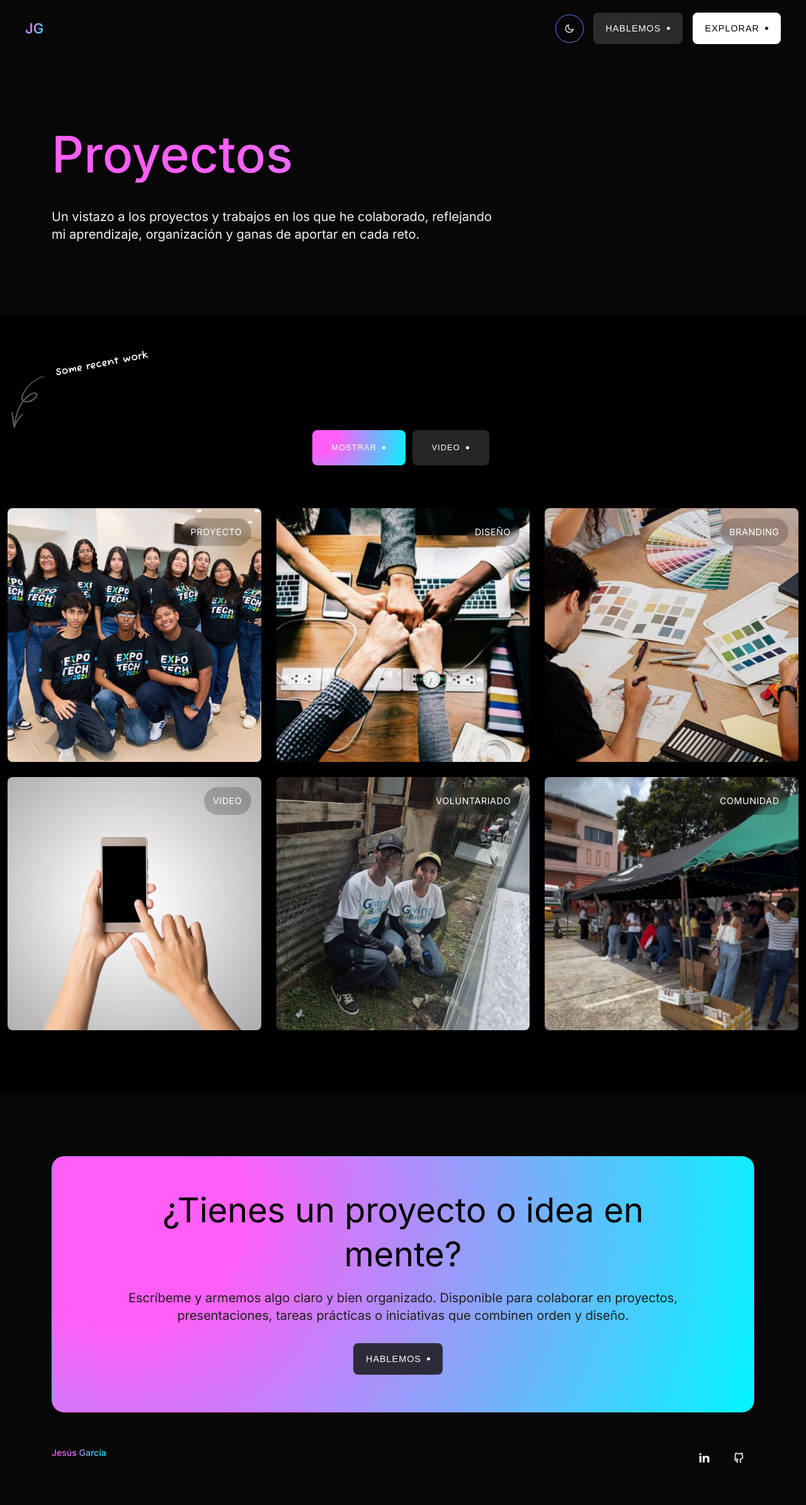
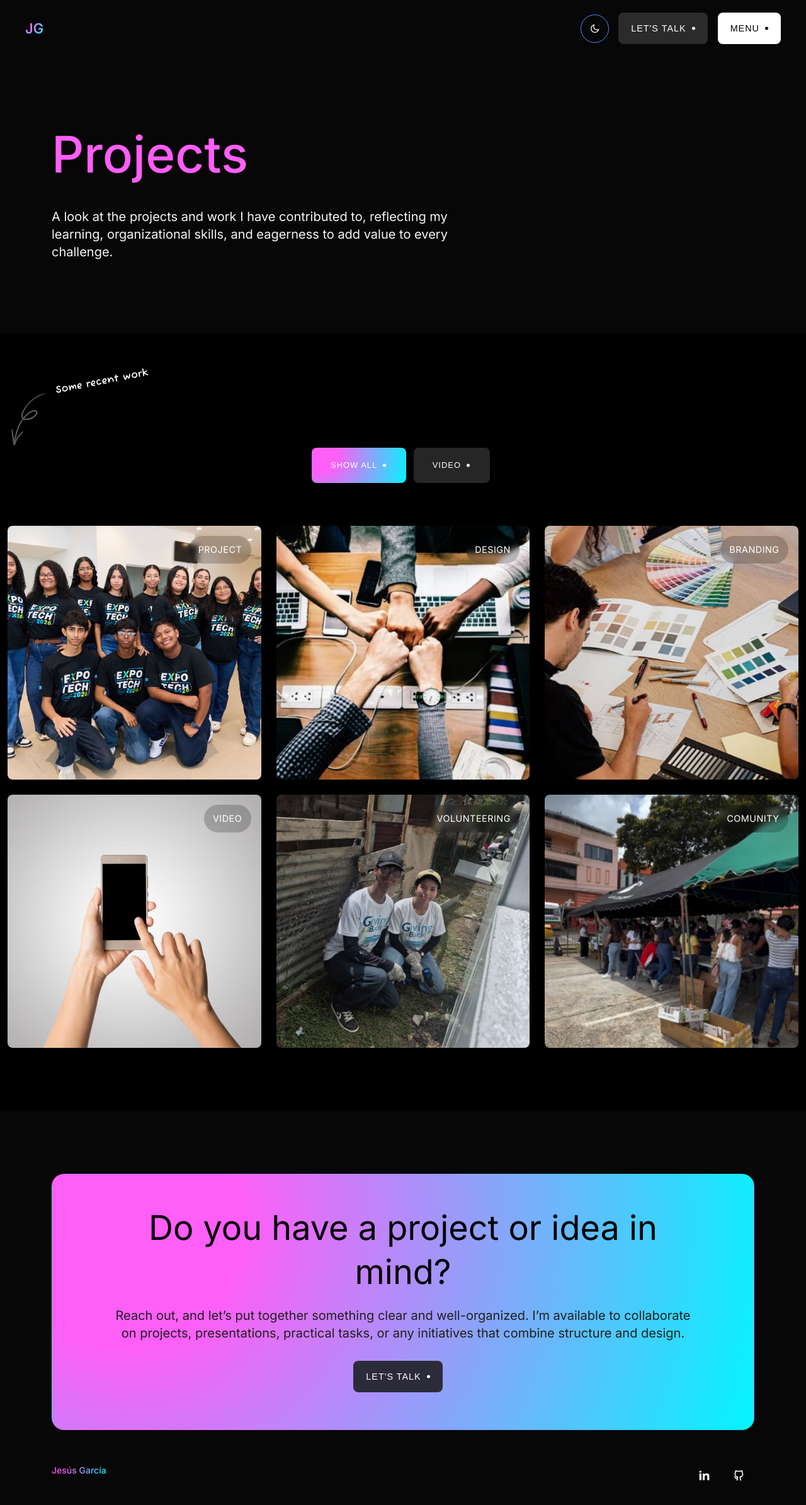
Before and after one commit to purevanillacrk/MI-PORTAFOLIO-JESUS-G, a plain HTML site: page projects.html in a window 1280 px wide. Shown: the whole page at 63% size. Drawn offline with Linux system fonts and the light colour scheme.

Commit message:
Update projects.html traducido 3

```diff
--- a/projects.html
+++ b/projects.html
@@ -89,27 +89,27 @@
                         <i class="ri-moon-line"></i>
                     </button>
                     <a class="theme-btn theme-btn-sm theme-btn-dot me-2 me-lg-3" href="contact.html">
-                        <span data-text="Hablemos">Hablemos</span>
+                        <span data-text="Let's Talk">Let's Talk</span>
                     </a>
                     <!-- Nav Menu Toggle -->
                     <button id="nav-toggle" class="theme-btn theme-btn-dot theme-btn-sm theme-btn-white">
-                        <span data-text="Explorar">Explorar</span>
+                        <span data-text="Menu">Menu</span>
                     </button>
                     <!-- Nav Menu Box -->
                     <div class="nav-box">
                         <ul class="nav">
                             <li class="nav-item">
-                                <a class="nav-link" href="index.html"><i class="ri-arrow-right-line"></i>Inicio</a>
+                                <a class="nav-link" href="index.html"><i class="ri-arrow-right-line"></i>Home</a>
                             </li>
                             <li class="nav-item">
-                                <a class="nav-link" href="about.html"><i class="ri-arrow-right-line"></i>Sobre mí</a>
+                                <a class="nav-link" href="about.html"><i class="ri-arrow-right-line"></i>About Me</a>
                             </li>
                             <li class="nav-item">
-                                <a class="nav-link" href="projects.html"><i class="ri-arrow-right-line"></i>Proyectos</a>
+                                <a class="nav-link" href="projects.html"><i class="ri-arrow-right-line"></i>Projects</a>
                             </li>
 
                             <li class="nav-item">
-                                <a class="nav-link" href="contact.html"><i class="ri-arrow-right-line"></i>Contacto</a>
+                                <a class="nav-link" href="contact.html"><i class="ri-arrow-right-line"></i>Contact</a>
                             </li>
                         </ul>
                     </div>
@@ -132,9 +132,9 @@
                     <div class="container">
                         <div class="row align-items-center">
                             <div class="col-lg-12">
-                                <h2>Proyectos</h2>
-                                <p>Un vistazo a los proyectos y trabajos en los
-                                    que he colaborado, reflejando mi aprendizaje, organización y ganas de aportar en cada reto.</p>
+                                <h2>Projects</h2>
+                                <p>A look at the projects and work I have contributed to,
+                                    reflecting my learning, organizational skills, and eagerness to add value to every challenge.</p>
                             </div>
                         </div>
                     </div>
@@ -152,7 +152,7 @@
                                 <li data-filter="all">
                                     <span class="portfolio-caption">
                                         <span class="theme-btn theme-btn-dot">
-                                            <span data-text="Mostrar">Mostrar</span>
+                                            <span data-text="Show All">Show All</span>
                                         </span>
                                     </span>
                                 </li>
@@ -173,7 +173,7 @@
                                         <!-- Image -->
                                         <img src="assets/images/projects/1.jpg" alt="" data-rjs="2">
                                         <!-- Category -->
-                                        <span class="portfolio-category">Proyecto</span>
+                                        <span class="portfolio-category">Project</span>
                                         <!-- Caption -->
                                         <div class="portfolio-caption">
                                             <h1>ExpoTech</h1>
@@ -189,10 +189,10 @@
                                         <!-- Image -->
                                         <img src="assets/images/projects/2.jpg" alt="" data-rjs="2">
                                         <!-- Category -->
-                                        <span class="portfolio-category">Diseño</span>
+                                        <span class="portfolio-category">Design</span>
                                         <!-- Caption -->
                                         <div class="portfolio-caption">
-                                            <h1>Presentaciones</h1>
+                                            <h1>Presentations</h1>
                                         </div>
                                     </div>
                                 </a>
@@ -208,7 +208,7 @@
                                         <span class="portfolio-category">Branding</span>
                                         <!-- Caption -->
                                         <div class="portfolio-caption">
-                                            <h1>Identidad de Marca</h1>
+                                            <h1>Brand Identity</h1>
                                         </div>
                                     </div>
                                 </a>
@@ -224,7 +224,7 @@
                                         <span class="portfolio-category">Video</span>
                                         <!-- Caption -->
                                         <div class="portfolio-caption">
-                                            <h1>Acerca de mí</h1>
+                                            <h1>About Me</h1>
                                         </div>
                                     </div>
                                 </a>
@@ -237,7 +237,7 @@
                                         <!-- Image -->
                                         <img src="assets/images/projects/5.jpg" alt="" data-rjs="2">
                                         <!-- Category -->
-                                        <span class="portfolio-category">Voluntariado</span>
+                                        <span class="portfolio-category">Volunteering</span>
                                         <!-- Caption -->
                                         <div class="portfolio-caption">
                                             <h1>TECHO</h1>
@@ -253,10 +253,10 @@
                                         <!-- Image -->
                                         <img src="assets/images/projects/6.jpg" alt="" data-rjs="2">
                                         <!-- Category -->
-                                        <span class="portfolio-category">Comunidad</span>
+                                        <span class="portfolio-category">Comunity</span>
                                         <!-- Caption -->
                                         <div class="portfolio-caption">
-                                            <h1>Apoyo en centro de Acopio</h1>
+                                            <h1>Support at a collection center</h1>
                                         </div>
                                     </div>
                                 </a>
@@ -274,13 +274,13 @@
                             <!-- Start ABout Text design Area -->
                             <div class="col-lg-12">
                                 <div class="call-to-action-part wow fadeInUp delay-0-2s text-center">
-                                    <h2>¿Tienes un proyecto o idea en mente?</h2>
-                                    <p>Escríbeme y armemos algo claro y bien organizado. Disponible para colaborar
-                                        en proyectos, presentaciones, tareas prácticas o iniciativas que combinen orden y diseño.</p>
+                                    <h2>Do you have a project or idea in mind?</h2>
+                                    <p>Reach out, and let’s put together something clear and well-organized. I’m available to collaborate on projects,
+                                        presentations, practical tasks, or any initiatives that combine structure and design.</p>
                                     <div class="hero-btns">
                                         <a class="theme-btn theme-btn-sm theme-btn-dot me-2 me-lg-3"
                                             href="contact.html">
-                                            <span data-text="Hablemos">Hablemos</span>
+                                            <span data-text="Let's Talk">Let's Talk</span>
                                         </a>
                                     </div>
                                 </div>
```
